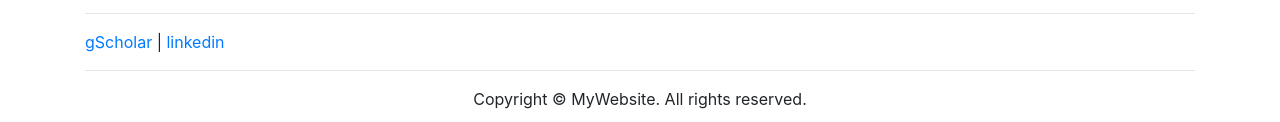
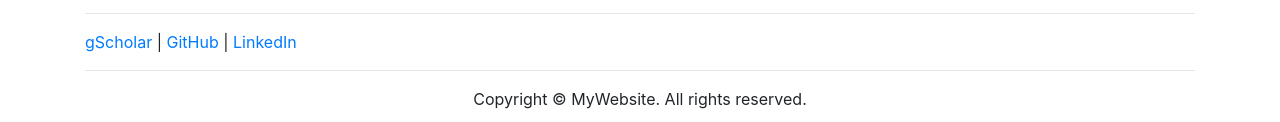
Before and after one commit to bestwei/bestwei.github.io, a plain HTML site: page index.html in a window 1280 px wide. Shown: the part 2190-2312 px from the top of the page. Drawn offline with Linux system fonts and the light colour scheme.

Commit message:
Update github link

```diff
--- a/index.html
+++ b/index.html
@@ -178,7 +178,8 @@
 		</ul>
       <hr>
 		<a href="https://scholar.google.com/citations?user=rEyxTwIAAAAJ&hl=zh-CN" target="_blank">gScholar</a> |
-		<a href="https://www.linkedin.com/in/qujingwei/" target="_blank">linkedin</a>
+        <a href="https://github.com/bestwei" target="_blank">GitHub</a> |
+        <a href="https://www.linkedin.com/in/qujingwei/" target="_blank">LinkedIn</a>
 	  <hr>
       <footer class="text-center">
         <div class="container">
```
Also changed, not shown: index_en.html (+2 -1 lines).
